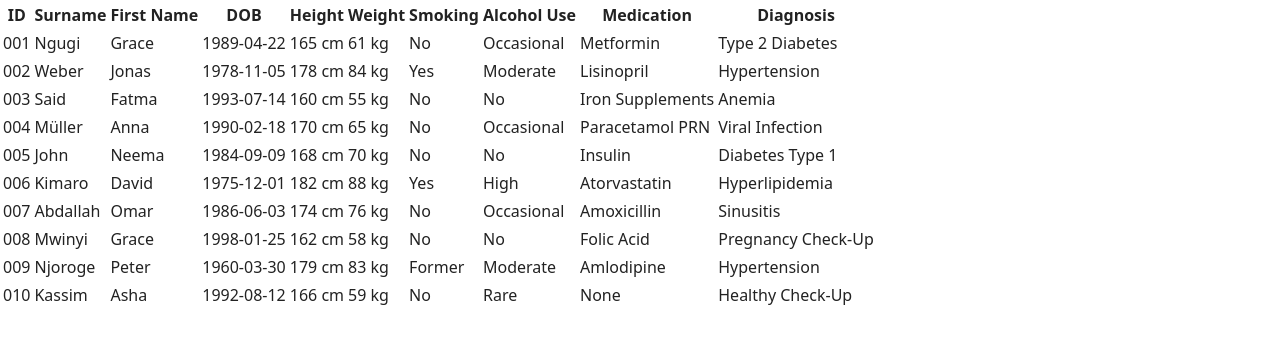
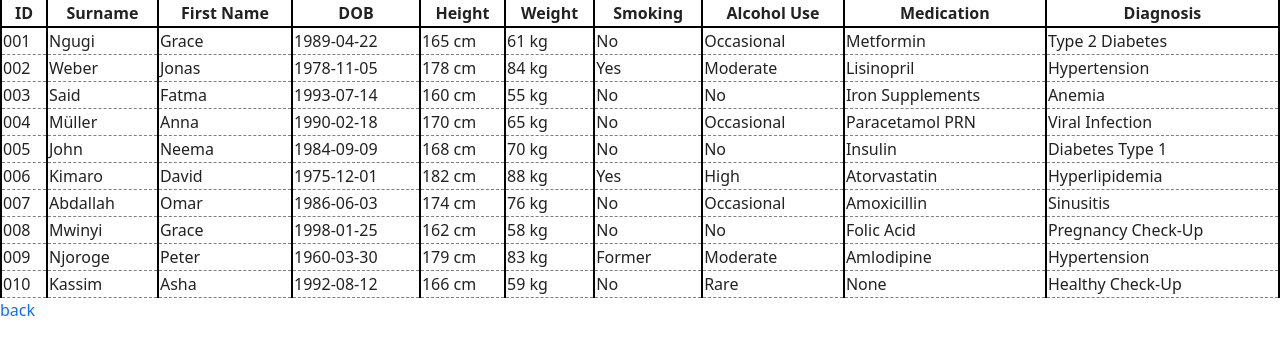
Before and after one commit to alenakoerber-code/GPH-Digital-Health-Project, a plain HTML site: page Linkedpage1.html in a window 1280 px wide. Drawn offline with Linux system fonts and the light colour scheme; a script that the page names is missing.

Commit message:
Layout table and backlink

```diff
--- a/Linkedpage1.html
+++ b/Linkedpage1.html
@@ -3,7 +3,7 @@
   <head>
     <meta charset="utf-8">
     <meta name="viewport" content="width=device-width, initial-scale=1">
-    <title>Titel</title>
+    <title>Tabelle</title>
     <link rel="stylesheet" href="style.css">
   </head>
   <body>
@@ -142,6 +142,9 @@
   </tr>
 </table>
 
+ <a href="index.html">back</a>
+
+
     <script src="app.js"></script>
   </body>
 </html>
--- a/style.css
+++ b/style.css
@@ -28,7 +28,20 @@ img, svg, video { max-width: 100%; height: auto; display: block; }
 
 .hidden { display: none !important; }
 
-.table {
-  display: table;
+table {
+  width: 100%;
   border-collapse: collapse;
 }
+
+th {
+  border-left: 2px solid black;
+  border-right: 2px solid black;
+  border-bottom:  2px solid black;
+}
+
+td {
+  border-left: 2px solid black;
+  border-right: 2px solid black;
+  border-top: 1px dashed grey;
+  border-bottom: 1px dashed grey;
+}
```
